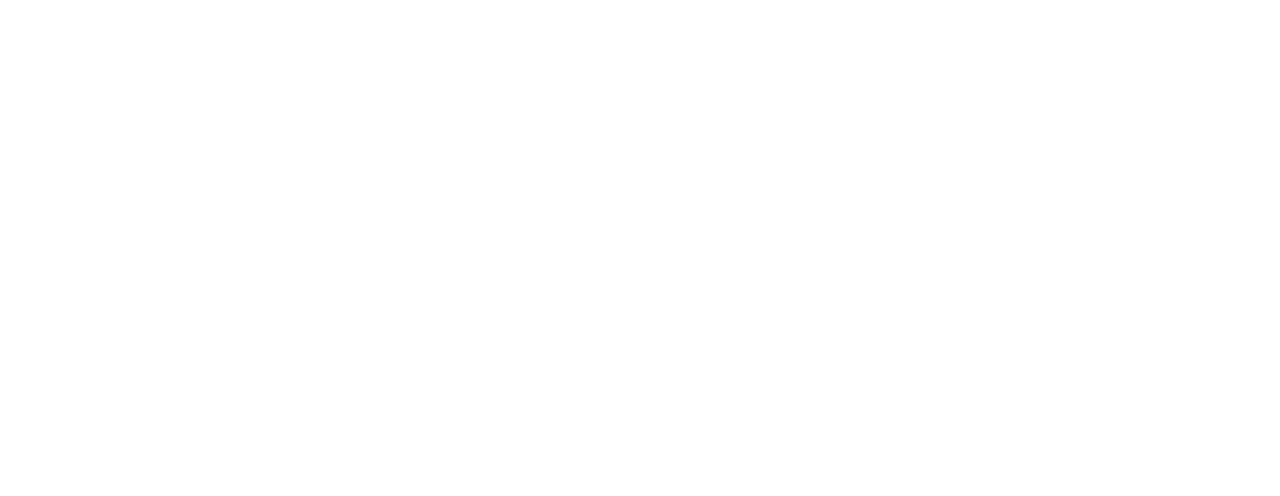
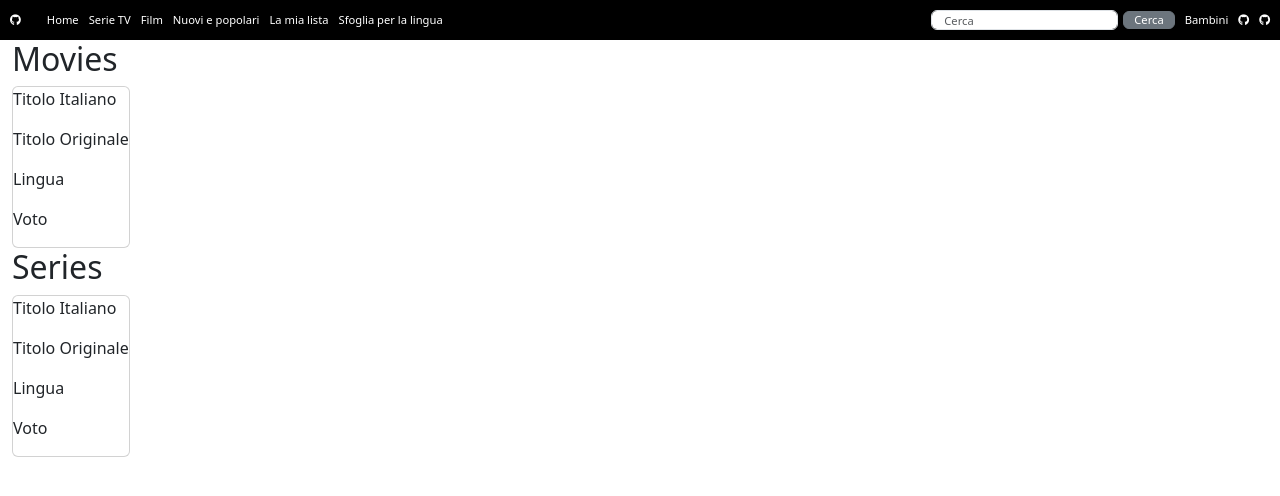
Before and after one commit to giamaf/vite-boolflix, a Vue app: page / in a window 1280 px wide. Shown: the top 496 px of the page. Built offline with nearby package versions, Linux system fonts and the light colour scheme; the HTML template or start-up script is replaced by a standard one.

Commit message:
added search component's event listener

```diff
--- a/src/App.vue
+++ b/src/App.vue
@@ -1,7 +1,7 @@
 <script>
 import axios from 'axios';
 import { store } from './assets/data/store';
-const endpoint = 'https://api.themoviedb.org/3/search/movie';
+import { api } from './assets/data/index'
 import AppHeader from './AppHeader.vue';
 import AppMain from './AppMain.vue';
 export default {
@@ -9,32 +9,27 @@ export default {
   name: 'Boolfix',
 
   data: () => ({
-    store
+    store,
   }),
 
-  components: {
-    AppHeader,
-    AppMain
-  },
+  components: { AppHeader, AppMain },
 
   methods: {
-    fetchMovies(endpoint) {
-      axios.get(endpoint).then(res => {
-        //Inserisco la risposta dell'API nello STORE
-        // store.movies = res.data.results;
-      })
+    searchItem(text) {
+      console.log('Hai scritto', text)
     }
   }
+
 }
 </script>
 
 <template>
   <!-- Template -->
-  <AppHeader />
+  <AppHeader @search-item="searchItem" />
   <AppMain />
 </template>
 
-<style lang="scss">
+<style lang="scss" >
 /* Style */
 @use './assets/scss/style.scss'
 </style>
--- a/src/AppCard.vue
+++ b/src/AppCard.vue
@@ -1,12 +1,21 @@
 <script>
 export default {
     // Javascript Logic
-    name: 'AppCard'
+    name: 'AppCard',
+
+    props: {
+
+    }
 };
 </script>
 
 <template>
-    <!-- Template -->
+    <div class="card">
+        <p>Titolo Italiano</p>
+        <p>Titolo Originale</p>
+        <p>Lingua</p>
+        <p>Voto</p>
+    </div>
 </template>
 
 <style>
--- a/src/AppGridItem.vue
+++ b/src/AppGridItem.vue
@@ -4,15 +4,25 @@ import AppCard from './AppCard.vue';
 export default {
     // Javascript Logic
     name: 'AppGridItem',
-    components: { AppCard }
+
+    components: { AppCard },
+
+
 };
 </script>
 
 <template>
-    <!-- Template -->
-    <AppCard />
+    <div class="row">
+        <div class="col-auto">
+            <AppCard />
+        </div>
+    </div>
 </template>
 
 <style>
 /* Style */
+.row {
+    flex-wrap: nowrap;
+    overflow-x: scroll;
+}
 </style>
--- a/src/AppHeader.vue
+++ b/src/AppHeader.vue
@@ -1,17 +1,68 @@
 <script>
+import { store } from './assets/data/store.js'
 import AppSearch from './AppSearch.vue';
 
 export default {
     // Javascript Logic
     name: 'AppHeader',
-    components: { AppSearch }
+    data: () => ({
+        store
+    }),
+
+    components: { AppSearch },
+
+    emits: ['search-item']
+
 };
 </script>
 
 <template>
-    <AppSearch />
+    <nav>
+        <div class="nav container-fluid">
+            <div class="left">
+                <ul>
+                    <li class="me-3"><a href="#"><i class="fa-brands fa-github"></i></a></li>
+                    <li><a href="#">Home</a></li>
+                    <li><a href="#">Serie TV</a></li>
+                    <li><a href="#">Film</a></li>
+                    <li><a href="#">Nuovi e popolari</a></li>
+                    <li><a href="#">La mia lista</a></li>
+                    <li><a href="#">Sfoglia per la lingua</a></li>
+                </ul>
+            </div>
+            <div class="right">
+                <ul>
+                    <li>
+                        <AppSearch button-label="Cerca" placeholder="Cerca" @send-form="$emit('search-item', $event)" />
+                    </li>
+                    <li><a href="#">Bambini</a></li>
+                    <li><a href="#"><i class="fa-brands fa-github"></i></a></li>
+                    <li><a href="#"><i class="fa-brands fa-github"></i></a></li>
+                </ul>
+
+            </div>
+        </div>
+    </nav>
 </template>
 
 <style lang="scss" scoped>
 /* Style */
+.nav {
+    display: flex;
+    justify-content: space-between;
+    align-items: center;
+    padding: 10px;
+    font-size: 0.7rem;
+    background-color: black;
+
+    ul {
+        display: flex;
+        align-items: center;
+        gap: 10px;
+    }
+
+    a {
+        color: white;
+    }
+}
 </style>
--- a/src/AppMain.vue
+++ b/src/AppMain.vue
@@ -1,16 +1,34 @@
 <script>
+import { store } from './assets/data/store';
 import AppGridItem from './AppGridItem.vue';
 
 export default {
     // Javascript Logic
     name: 'AppMain',
-    components: { AppGridItem }
+
+    data: () => ({
+        store
+    }),
+
+    components: { AppGridItem },
+
 };
 </script>
 
 <template>
-    <!-- Template -->
-    <AppGridItem />
+    <main>
+        <div class="container-fluid">
+
+            <section>
+                <h2>Movies</h2>
+                <AppGridItem />
+            </section>
+            <section>
+                <h2>Series</h2>
+                <AppGridItem />
+            </section>
+        </div>
+    </main>
 </template>
 
 <style>
--- a/src/AppSearch.vue
+++ b/src/AppSearch.vue
@@ -1,14 +1,43 @@
 <script>
 export default {
     // Javascript Logic
-    name: 'AppSearch'
+    name: 'AppSearch',
+
+    data: () => ({
+        textSearched: '',
+    }),
+
+    emits: ['send-form'],
+
+    props: {
+        buttonLabel: String,
+        placeholder: String,
+    }
 };
 </script>
 
 <template>
-    <!-- Template -->
+    <form @submit.prevent="$emit('send-form', textSearched)">
+        <input class="form-control" type="text" :placeholder="placeholder" v-model="textSearched">
+        <button class="btn btn-secondary">{{ buttonLabel }}</button>
+    </form>
 </template>
 
-<style>
+<style lang="scss" scoped>
 /* Style */
+form {
+    display: flex;
+    align-items: center;
+    gap: 5px;
+
+    input {
+        font-size: 0.7rem;
+        height: 20px;
+    }
+
+    button {
+        font-size: 0.7rem;
+        padding: 0px 10px;
+    }
+}
 </style>
```
